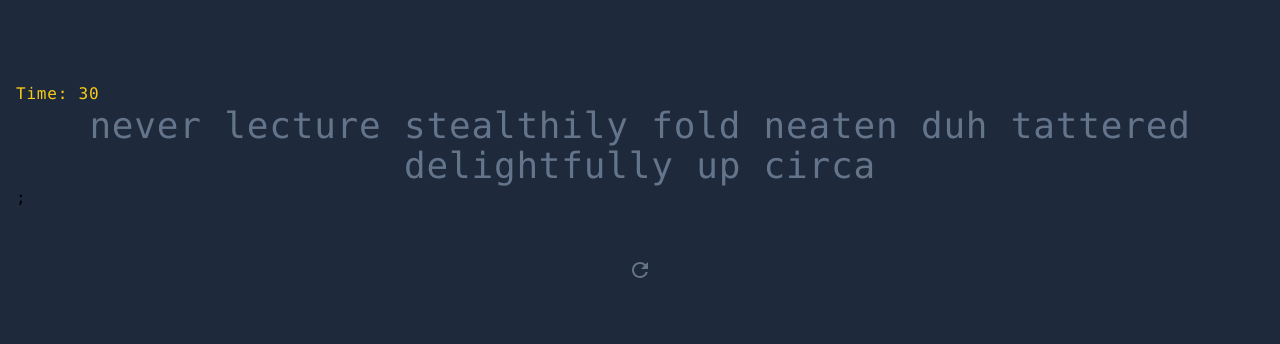
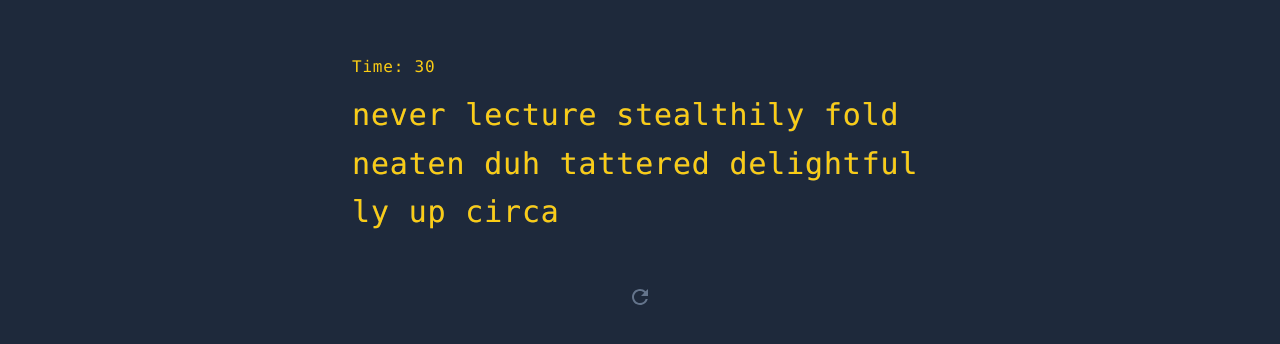
Before and after one commit to MishaZoubarev/typinggame, a React (Create React App) app: page / in a window 1280 px wide. Shown: the part 126-470 px from the top of the page. Built offline with nearby package versions, Linux system fonts and the light colour scheme.

Commit message:
text overlay and cursor

```diff
--- a/src/App.tsx
+++ b/src/App.tsx
@@ -2,6 +2,7 @@
 import { faker } from "@faker-js/faker"
 import RestartButton from "./components/RestartButton";
 import Results from "./components/Results";
+import UserTypings from "./components/UserTypings";
 
 const words = Array.from({ length: 10 }, () => faker.word.sample());
 
@@ -10,7 +11,10 @@
   return(
     <>
       <CountdownTimer timeLeft={30} />
-      <GeneratedWords words={words.join(" ")} />;
+      <WordsContainer>
+        <GeneratedWords words={words.join(" ")} />
+        <UserTypings className="absolute inset-0" userInput={words.join(" ")} />
+      </WordsContainer>
       <RestartButton
         className={"mx-auto mt-10 text-slate-500"}
         onRestart={() => null}
@@ -25,8 +29,14 @@
   );
 };
 
+const WordsContainer = ({ children}: {children: React.ReactNode } ) => {
+  return(
+    <div className="relative text-3xl max-w-xl leading-relaxed break-all mt-3">{children}</div>
+  );
+};
+
 const GeneratedWords = ({words}: {words: string}) => {
-    return <div className="text-4xl text-center text-slate-500">{words}</div>
+    return <div className=" text-slate-500">{words}</div>
 };
 
 const CountdownTimer = ({timeLeft}: {timeLeft: number}) => {
--- /dev/null
+++ b/src/components/Caret.tsx
@@ -0,0 +1,17 @@
+import React from 'react'
+import { motion } from 'framer-motion'
+
+const Caret = () => {
+    return(
+        <motion.div
+            aria-hidden={true}
+            className="inline-block bg-primary-500 w-0.5 h-7"
+            initial = {{ opacity: 1}}
+            animate = {{ opacity: 0}}
+            exit = {{ opacity: 1}}
+            transition = {{ repeat: Infinity, duration: 0.8, ease: "easeInOut" }}
+        />
+    );
+};
+
+export default Caret
--- a/src/components/UserTypings.tsx
+++ b/src/components/UserTypings.tsx
@@ -10,7 +10,7 @@
     return(
         <div className={className}>
             {typedCharacters.map((char, index) => {
-                return <span key={`${char}_${index}`}>{char}</span>
+                return <Character key={`${char}_${index}`} char={char} />;
             })}
         </div>
     );
```
